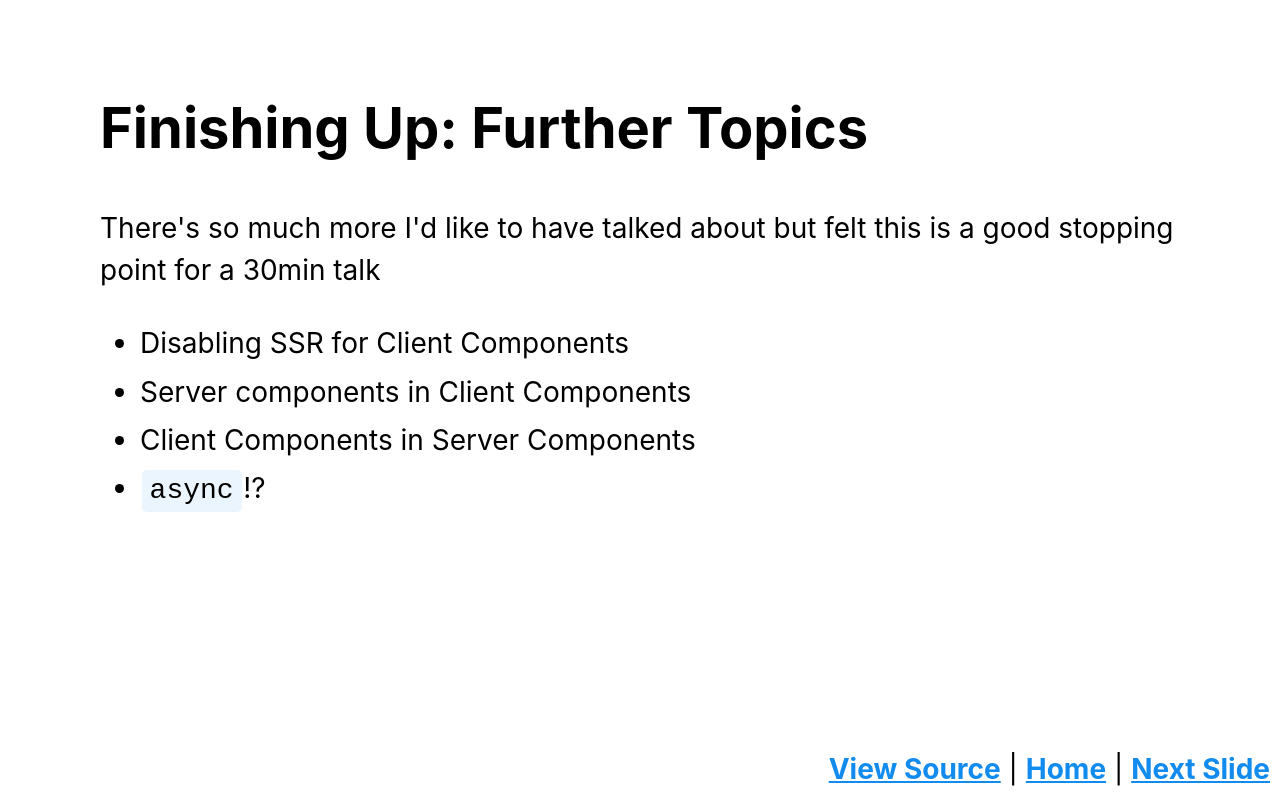
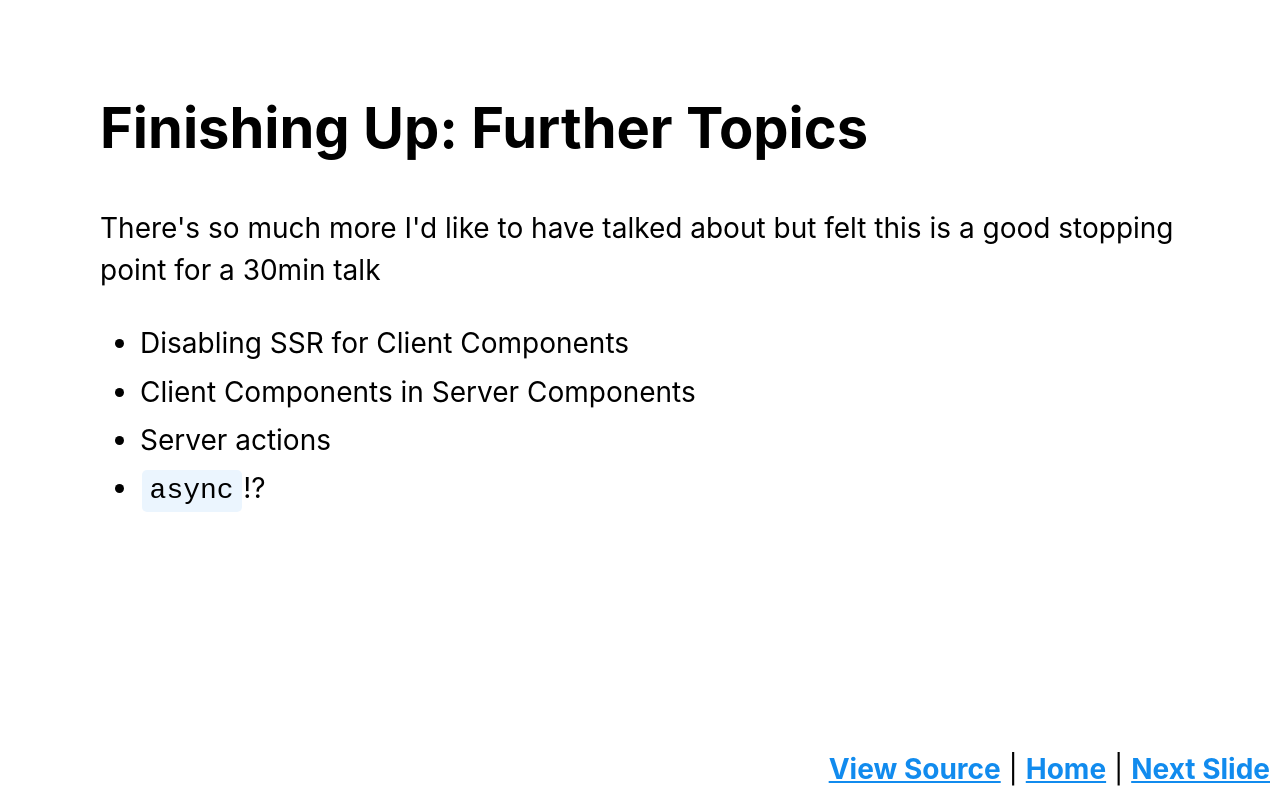
Before and after one commit to csi-lk/bttf-react-server-components, a Next.js app: page /finishing-up/1-further-topics in a window 1280 px wide. Built offline with nearby package versions, Linux system fonts and the light colour scheme.

Commit message:
fix:  remove server in client comonents from further topics
as I now talk about it

```diff
--- a/app/finishing-up/1-further-topics/page.tsx
+++ b/app/finishing-up/1-further-topics/page.tsx
@@ -9,8 +9,8 @@ const FurtherTopics = async () => {
         this is a good stopping point for a 30min talk
         <ul>
           <li>Disabling SSR for Client Components</li>
-          <li>Server components in Client Components</li>
           <li>Client Components in Server Components</li>
+          <li>Server actions</li>
           <li>
             <code>async</code>!?
           </li>
```
